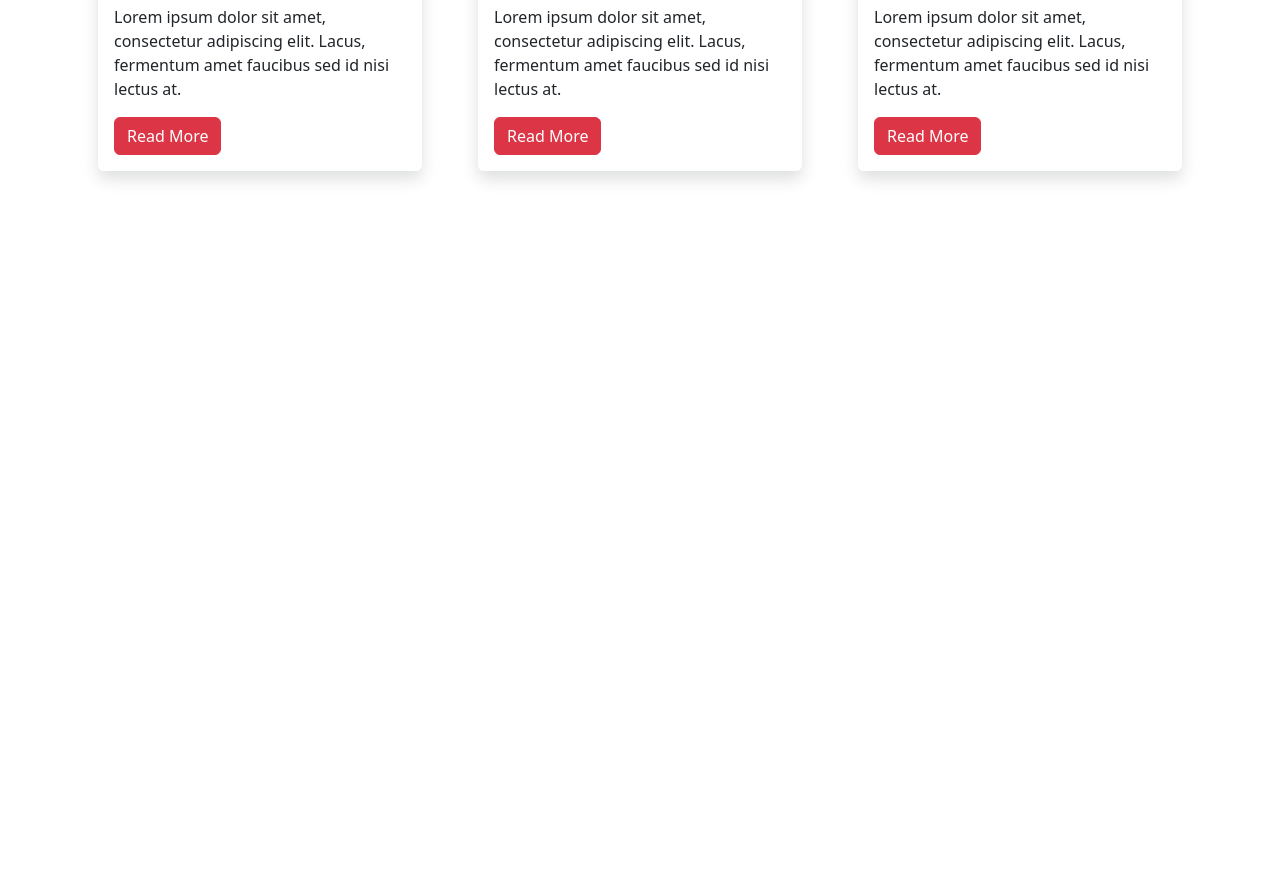
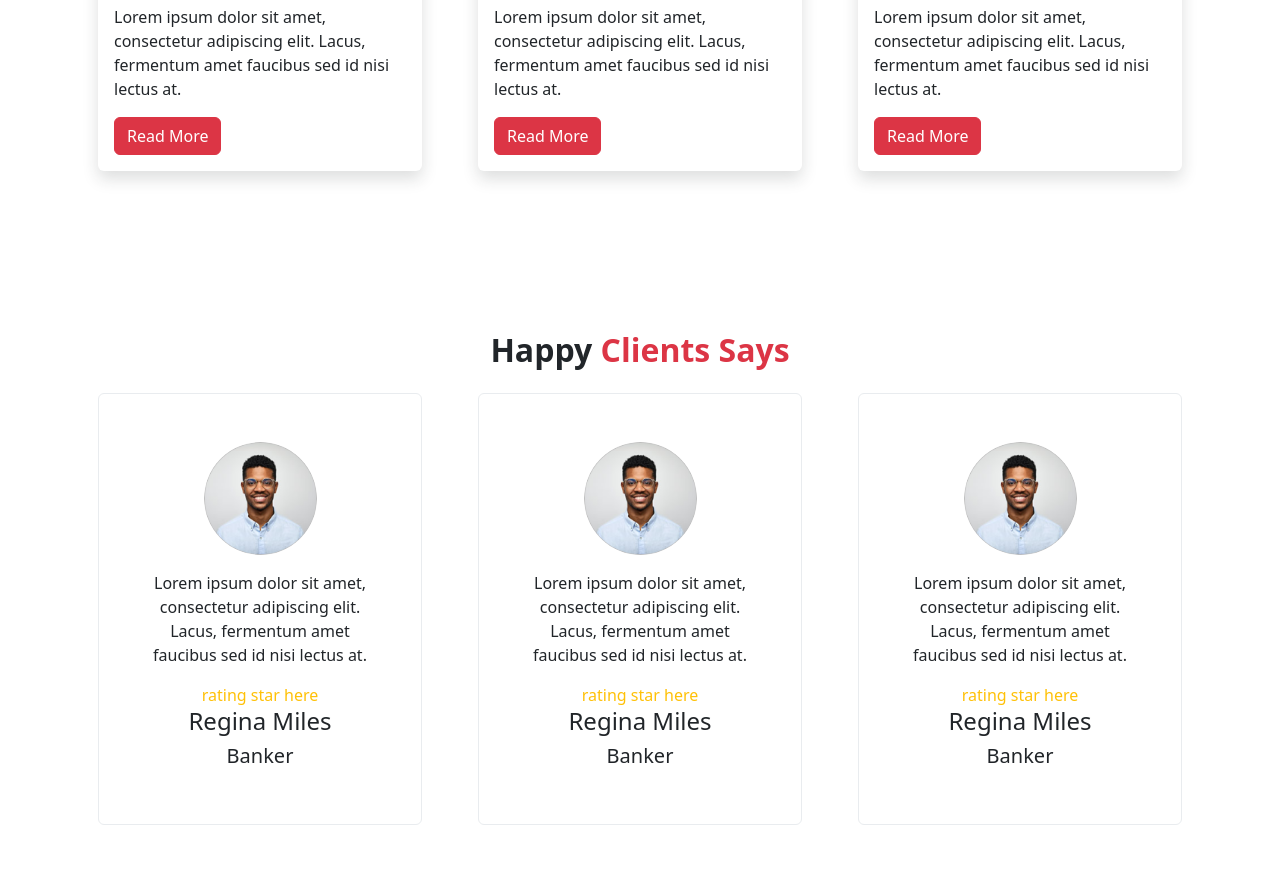
Before and after one commit to mohammadmukhter/bikers_garage, a plain HTML site: page index.html in a window 1280 px wide. Shown: the part 1659-2551 px from the top of the page. Before the commit the page ends 1942 px from the top, so only its background shows below. Drawn offline with Linux system fonts and the light colour scheme.

Commit message:
client says section code push

```diff
--- a/index.html
+++ b/index.html
@@ -236,6 +236,79 @@
         </div>
       </div>
     </section>
+
+    <!-- happy clients section -->
+
+    <section>
+      <div class="container my-5 py-5">
+        <h2 class="text-center fw-bold">
+          Happy <span class="text-danger">Clients Says</span>
+        </h2>
+
+        <div class="row">
+          <div class="col-md-4">
+            <div
+              class="m-3 border border-secondary-subtle rounded p-5 text-center"
+            >
+              <div class="mb-3 text-center">
+                <img
+                  class="w-50 rounded-circle"
+                  src="./images/user-1.png"
+                  alt=""
+                />
+              </div>
+              <p>
+                Lorem ipsum dolor sit amet, consectetur adipiscing elit. Lacus,
+                fermentum amet faucibus sed id nisi lectus at.
+              </p>
+              <div class="text-warning">rating star here</div>
+              <h4>Regina Miles</h4>
+              <h5>Banker</h5>
+            </div>
+          </div>
+          <div class="col-md-4">
+            <div
+              class="m-3 border border-secondary-subtle rounded p-5 text-center"
+            >
+              <div class="mb-3 text-center">
+                <img
+                  class="w-50 rounded-circle"
+                  src="./images/user-1.png"
+                  alt=""
+                />
+              </div>
+              <p>
+                Lorem ipsum dolor sit amet, consectetur adipiscing elit. Lacus,
+                fermentum amet faucibus sed id nisi lectus at.
+              </p>
+              <div class="text-warning">rating star here</div>
+              <h4>Regina Miles</h4>
+              <h5>Banker</h5>
+            </div>
+          </div>
+          <div class="col-md-4">
+            <div
+              class="m-3 border border-secondary-subtle rounded p-5 text-center"
+            >
+              <div class="mb-3 text-center">
+                <img
+                  class="w-50 rounded-circle"
+                  src="./images/user-1.png"
+                  alt=""
+                />
+              </div>
+              <p>
+                Lorem ipsum dolor sit amet, consectetur adipiscing elit. Lacus,
+                fermentum amet faucibus sed id nisi lectus at.
+              </p>
+              <div class="text-warning">rating star here</div>
+              <h4>Regina Miles</h4>
+              <h5>Banker</h5>
+            </div>
+          </div>
+        </div>
+      </div>
+    </section>
     <!-- bootstrap js link -->
     <script src="./js/bootstrap.min.js"></script>
   </body>
```
